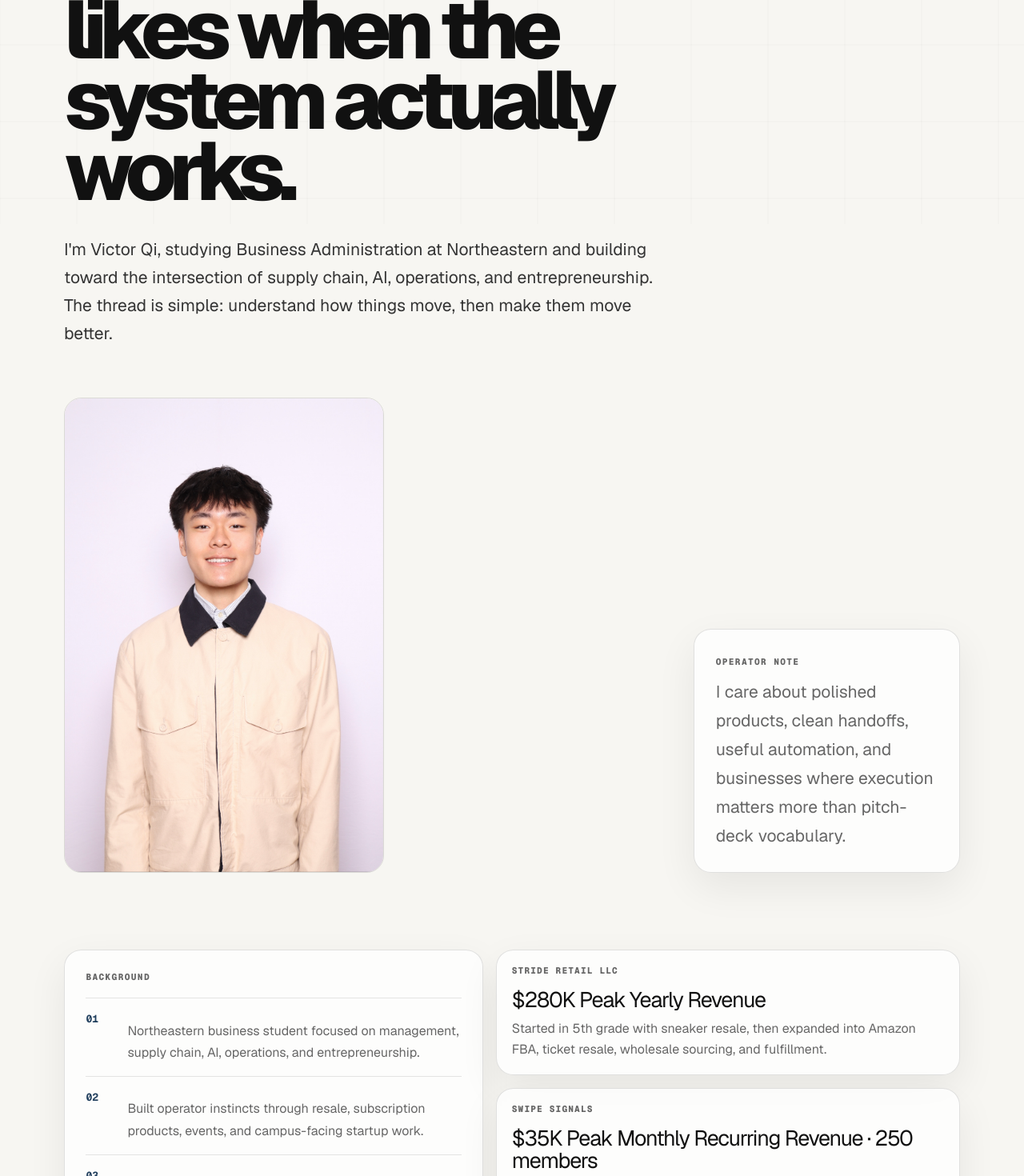
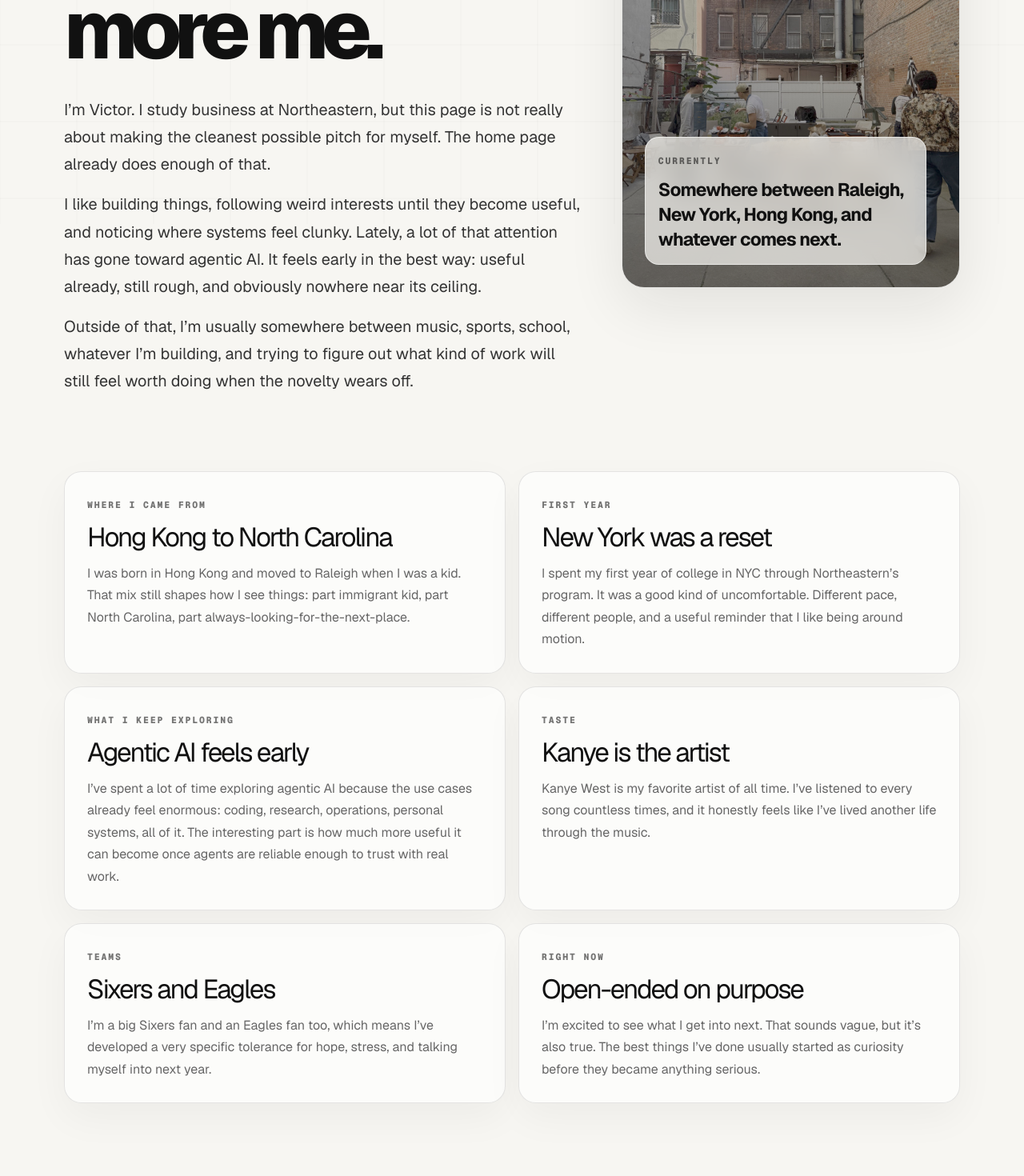
Before and after one commit to stridesz/victor-portfolio, a Next.js app: page /about in a window 1280 px wide. Shown: the part 520-1990 px from the top of the page at 80% size. Built offline with nearby package versions, Linux system fonts and the light colour scheme.

Commit message:
[verified] Redesign personal about page

```diff
--- a/app/about/page.tsx
+++ b/app/about/page.tsx
@@ -1,16 +1,41 @@
 import Link from "next/link";
 import Image from "next/image";
 import { ArrowLeft } from "lucide-react";
-import { Reveal } from "../components/Reveal";
 import { SiteFooter } from "../components/SiteFooter";
 import { SiteNav } from "../components/SiteNav";
 import { StatusPill } from "../components/StatusPill";
-import { proofPoints } from "../data/site";
 
-const timeline = [
-  "Northeastern business student focused on management, supply chain, AI, operations, and entrepreneurship.",
-  "Built operator instincts through resale, subscription products, events, and campus-facing startup work.",
-  "Long-term direction: help modernize the family linen/export business with stronger systems and sharper execution.",
+const personalNotes = [
+  {
+    label: "Where I came from",
+    title: "Hong Kong to North Carolina",
+    body: "I was born in Hong Kong and moved to Raleigh when I was a kid. That mix still shapes how I see things: part immigrant kid, part North Carolina, part always-looking-for-the-next-place.",
+  },
+  {
+    label: "First year",
+    title: "New York was a reset",
+    body: "I spent my first year of college in NYC through Northeastern’s program. It was a good kind of uncomfortable. Different pace, different people, and a useful reminder that I like being around motion.",
+  },
+  {
+    label: "What I keep exploring",
+    title: "Agentic AI feels early",
+    body: "I’ve spent a lot of time exploring agentic AI because the use cases already feel enormous: coding, research, operations, personal systems, all of it. The interesting part is how much more useful it can become once agents are reliable enough to trust with real work.",
+  },
+  {
+    label: "Taste",
+    title: "Kanye is the artist",
+    body: "Kanye West is my favorite artist of all time. I’ve listened to every song countless times, and it honestly feels like I’ve lived another life through the music.",
+  },
+  {
+    label: "Teams",
+    title: "Sixers and Eagles",
+    body: "I’m a big Sixers fan and an Eagles fan too, which means I’ve developed a very specific tolerance for hope, stress, and talking myself into next year.",
+  },
+  {
+    label: "Right now",
+    title: "Open-ended on purpose",
+    body: "I’m excited to see what I get into next. That sounds vague, but it’s also true. The best things I’ve done usually started as curiosity before they became anything serious.",
+  },
 ];
 
 export default function AboutPage() {
@@ -19,63 +44,56 @@ export default function AboutPage() {
       <SiteNav />
 
       <section className="section-pad page-hero" aria-labelledby="about-title">
-        <div className="container about-layout">
+        <div className="container about-layout about-layout--personal">
           <div className="section-stack">
             <Link className="back-link" href="/">
               <ArrowLeft aria-hidden="true" size={16} /> Home
             </Link>
             <StatusPill tone="muted">About</StatusPill>
-            <h1 id="about-title">A business student who likes when the system actually works.</h1>
+            <h1 id="about-title">A little less résumé. A little more me.</h1>
+            <div className="about-prose">
               <p>
-              I&apos;m Victor Qi, studying Business Administration at Northeastern and building toward the intersection
-              of supply chain, AI, operations, and entrepreneurship. The thread is simple: understand how things move,
-              then make them move better.
+                I’m Victor. I study business at Northeastern, but this page is not really about making the cleanest
+                possible pitch for myself. The home page already does enough of that.
               </p>
-            <div className="about-portrait">
+              <p>
+                I like building things, following weird interests until they become useful, and noticing where systems
+                feel clunky. Lately, a lot of that attention has gone toward agentic AI. It feels early in the best way:
+                useful already, still rough, and obviously nowhere near its ceiling.
+              </p>
+              <p>
+                Outside of that, I’m usually somewhere between music, sports, school, whatever I’m building, and trying
+                to figure out what kind of work will still feel worth doing when the novelty wears off.
+              </p>
+            </div>
+          </div>
+
+          <aside className="about-photo-card" aria-label="New York courtyard photo">
             <Image
-                src="/victor-headshot.jpg"
-                alt="Victor Qi"
-                width={400}
-                height={560}
-                className="about-portrait__img"
+              src="/about-photo.jpg"
+              alt="A New York courtyard framed by brick buildings, fire escapes, and a small outdoor setup."
+              width={1200}
+              height={1600}
+              className="about-photo-card__image"
               priority
             />
+            <div className="about-photo-card__caption">
+              <span>currently</span>
+              <p>Somewhere between Raleigh, New York, Hong Kong, and whatever comes next.</p>
             </div>
-          </div>
-          <aside className="about-note">
-            <span>operator note</span>
-            <p>
-              I care about polished products, clean handoffs, useful automation, and businesses where execution matters
-              more than pitch-deck vocabulary.
-            </p>
           </aside>
         </div>
       </section>
 
       <section className="section-pad section-pad--tight">
-        <div className="container about-columns">
-          <Reveal>
-            <div className="timeline-card">
-              <span>Background</span>
-              {timeline.map((item, index) => (
-                <div className="timeline-item" key={item}>
-                  <strong>0{index + 1}</strong>
-                  <p>{item}</p>
-                </div>
-              ))}
-            </div>
-          </Reveal>
-          <Reveal delay={0.1}>
-            <div className="proof-grid proof-grid--stacked">
-              {proofPoints.map((item) => (
-                <article className="proof-card" key={item.label}>
-                  <p>{item.label}</p>
-                  <h3>{item.metric}</h3>
-                  <span>{item.description}</span>
+        <div className="container personal-grid">
+          {personalNotes.map((note) => (
+            <article className="personal-card" key={note.title}>
+              <span>{note.label}</span>
+              <h2>{note.title}</h2>
+              <p>{note.body}</p>
             </article>
           ))}
-            </div>
-          </Reveal>
         </div>
       </section>
 
--- a/app/globals.css
+++ b/app/globals.css
@@ -286,6 +286,10 @@ a {
 
 .hero__actions .button:nth-child(1) {
   --detail-delay: 2.36s;
+}
+
+.hero__actions .button:nth-child(2) {
+  --detail-delay: 2.44s;
 }
 
 .hero-contact-card {
@@ -940,6 +944,24 @@ a {
   gap: clamp(1rem, 4vw, 3rem);
 }
 
+.about-layout--personal {
+  grid-template-columns: minmax(0, 0.95fr) minmax(320px, 0.62fr);
+  align-items: center;
+}
+
+.about-prose {
+  display: grid;
+  gap: 1rem;
+  max-width: 68ch;
+}
+
+.about-prose p {
+  margin: 0;
+  color: var(--muted-strong);
+  font-size: clamp(1.06rem, 1.55vw, 1.28rem);
+  line-height: 1.72;
+}
+
 .about-portrait {
   margin-top: 1.5rem;
   max-width: 400px;
@@ -951,6 +973,96 @@ a {
   border-radius: clamp(1rem, 1.8vw, 1.35rem);
   border: 1px solid var(--border);
   object-fit: cover;
+}
+
+.about-photo-card {
+  position: relative;
+  min-height: clamp(24rem, 44vw, 34rem);
+  overflow: hidden;
+  display: flex;
+  align-items: flex-end;
+  padding: clamp(1.1rem, 2.6vw, 1.75rem);
+  border: 1px solid rgba(17, 17, 17, 0.1);
+  border-radius: clamp(1.25rem, 2.2vw, 1.8rem);
+  background: rgba(255, 255, 255, 0.58);
+  box-shadow: 0 24px 70px rgba(17, 17, 17, 0.09);
+  isolation: isolate;
+}
+
+.about-photo-card__image {
+  position: absolute;
+  inset: 0;
+  z-index: -1;
+  width: 100%;
+  height: 100%;
+  object-fit: cover;
+  object-position: center;
+  transform: scale(1.01);
+}
+
+.about-photo-card::after {
+  content: "";
+  position: absolute;
+  inset: 0;
+  z-index: -1;
+  background: linear-gradient(180deg, rgba(255, 255, 255, 0) 48%, rgba(16, 14, 11, 0.34) 100%);
+}
+
+.about-photo-card__caption {
+  width: min(100%, 22rem);
+  padding: 1rem;
+  border: 1px solid rgba(255, 255, 255, 0.55);
+  border-radius: 1.1rem;
+  background: rgba(247, 246, 242, 0.72);
+  backdrop-filter: blur(14px);
+}
+
+.about-photo-card__caption span,
+.personal-card span {
+  color: rgba(17, 17, 17, 0.58);
+  font-family: var(--font-geist-mono), ui-monospace, monospace;
+  font-size: 0.72rem;
+  font-weight: 760;
+  letter-spacing: 0.16em;
+  text-transform: uppercase;
+}
+
+.about-photo-card__caption p {
+  margin: 0.65rem 0 0;
+  color: #111111;
+  font-size: clamp(1.15rem, 2vw, 1.42rem);
+  font-weight: 690;
+  line-height: 1.35;
+  letter-spacing: -0.035em;
+}
+
+.personal-grid {
+  display: grid;
+  grid-template-columns: repeat(2, minmax(0, 1fr));
+  gap: 1rem;
+}
+
+.personal-card {
+  min-height: 100%;
+  padding: clamp(1.2rem, 2.5vw, 1.75rem);
+  border: 1px solid rgba(17, 17, 17, 0.1);
+  border-radius: clamp(1rem, 1.8vw, 1.35rem);
+  background: rgba(255, 255, 255, 0.64);
+  box-shadow: 0 18px 50px rgba(17, 17, 17, 0.045);
+}
+
+.personal-card h2 {
+  margin: 0.85rem 0 0;
+  color: #111111;
+  font-size: clamp(1.45rem, 2.6vw, 2.35rem);
+  line-height: 0.98;
+  letter-spacing: -0.06em;
+}
+
+.personal-card p {
+  margin: 0.9rem 0 0;
+  color: var(--muted);
+  line-height: 1.72;
 }
 
 .about-columns {
@@ -1091,7 +1203,8 @@ body {
   }
 
   .card-grid--two,
-  .proof-grid {
+  .proof-grid,
+  .personal-grid {
     grid-template-columns: 1fr 1fr;
   }
 
@@ -1191,6 +1304,14 @@ body {
   .site-footer__links {
     justify-content: flex-start;
   }
+
+  .personal-grid {
+    grid-template-columns: 1fr;
+  }
+
+  .about-photo-card {
+    min-height: 22rem;
+  }
 }
 
 @media (max-width: 460px) {
--- a/app/page.tsx
+++ b/app/page.tsx
@@ -21,6 +21,9 @@ export default function Home() {
             <div className="hero__actions">
               <Link className="button button--primary" href="/projects">
                 View Projects <ArrowRight aria-hidden="true" size={18} />
+              </Link>
+              <Link className="button button--secondary" href="/about">
+                About me <ArrowRight aria-hidden="true" size={18} />
               </Link>
             </div>
           </div>
```
Also changed, not shown: public/about-photo.jpg (added). Lines whose indentation alone changed are shown as unchanged.
